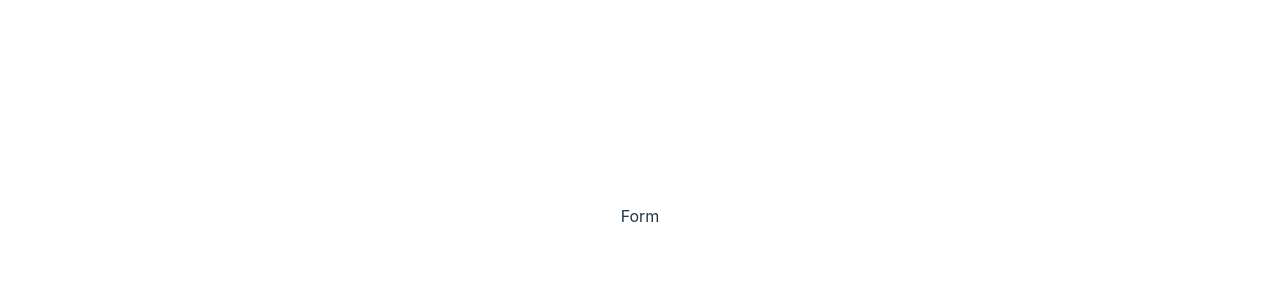
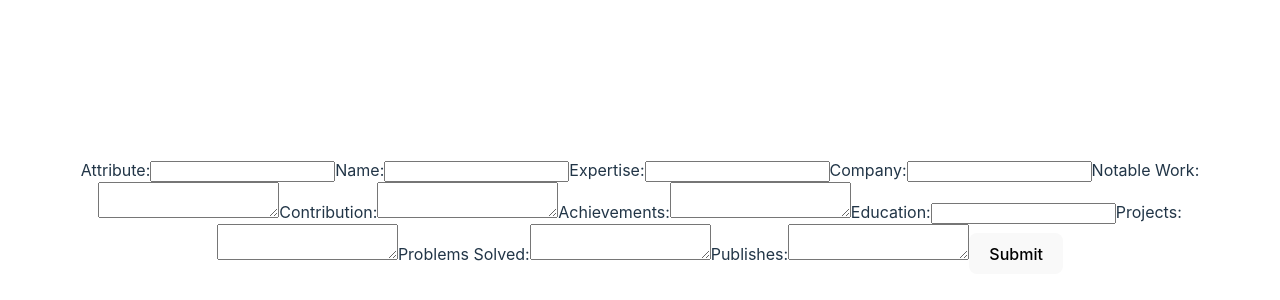
Before and after one commit to kamran296/PR--Article-Writer, a React (Vite) app in the folder frontend/: page /article-form in a window 1280 px wide. Shown: the part 184-484 px from the top of the page. Built offline with nearby package versions, Linux system fonts and the light colour scheme.

Commit message:
Form feature added

```diff
--- a/frontend/src/pages/Form/Form.jsx
+++ b/frontend/src/pages/Form/Form.jsx
@@ -1,7 +1,173 @@
-import React from "react";
+import React, { useState } from "react";
 
 const Form = () => {
-  return <div>Form</div>;
+  const [formData, setFormData] = useState({
+    attribute: "",
+    name: "",
+    expertise: "",
+    company: "",
+    notableWork: "",
+    contribution: "",
+    achievements: "",
+    education: "",
+    projects: "",
+    problemsSolved: "",
+    publishes: "",
+  });
+
+  const handleChange = (e) => {
+    const { name, value } = e.target;
+    setFormData({
+      ...formData,
+      [name]: value,
+    });
+  };
+  const [generatedArticle, setGeneratedArticle] = useState("");
+  const handleSubmit = async (e) => {
+    e.preventDefault();
+    console.log("Generating article");
+    try {
+      const response = await fetch(
+        "http://localhost:5000/api/v1/ArticelWriter/articleForm",
+        {
+          method: "POST",
+          headers: {
+            "Content-Type": "application/json",
+          },
+          body: JSON.stringify(formData),
+        }
+      );
+      const data = await response.json();
+      console.log(data);
+      const generatedArticleText =
+        data.choices && data.choices[0] && data.choices[0].message
+          ? data.choices[0].message.content
+          : "";
+
+      setGeneratedArticle(generatedArticleText);
+    } catch (error) {
+      console.error("Error:", error);
+    }
+  };
+
+  return (
+    <>
+      <div>
+        <form onSubmit={handleSubmit}>
+          <label>
+            Attribute:
+            <input
+              type="text"
+              name="attribute"
+              value={formData.attribute}
+              onChange={handleChange}
+            />
+          </label>
+
+          <label>
+            Name:
+            <input
+              type="text"
+              name="name"
+              value={formData.name}
+              onChange={handleChange}
+            />
+          </label>
+
+          <label>
+            Expertise:
+            <input
+              type="text"
+              name="expertise"
+              value={formData.expertise}
+              onChange={handleChange}
+            />
+          </label>
+
+          <label>
+            Company:
+            <input
+              type="text"
+              name="company"
+              value={formData.company}
+              onChange={handleChange}
+            />
+          </label>
+
+          <label>
+            Notable Work:
+            <textarea
+              name="notableWork"
+              value={formData.notableWork}
+              onChange={handleChange}
+            />
+          </label>
+
+          <label>
+            Contribution:
+            <textarea
+              name="contribution"
+              value={formData.contribution}
+              onChange={handleChange}
+            />
+          </label>
+
+          <label>
+            Achievements:
+            <textarea
+              name="achievements"
+              value={formData.achievements}
+              onChange={handleChange}
+            />
+          </label>
+
+          <label>
+            Education:
+            <input
+              type="text"
+              name="education"
+              value={formData.education}
+              onChange={handleChange}
+            />
+          </label>
+
+          <label>
+            Projects:
+            <textarea
+              name="projects"
+              value={formData.projects}
+              onChange={handleChange}
+            />
+          </label>
+
+          <label>
+            Problems Solved:
+            <textarea
+              name="problemsSolved"
+              value={formData.problemsSolved}
+              onChange={handleChange}
+            />
+          </label>
+
+          <label>
+            Publishes:
+            <textarea
+              name="publishes"
+              value={formData.publishes}
+              onChange={handleChange}
+            />
+          </label>
+          <button type="submit">Submit</button>
+        </form>
+        {generatedArticle && (
+          <div>
+            <h2>Generated Article:</h2>
+            <p>{generatedArticle}</p>
+          </div>
+        )}
+      </div>
+    </>
+  );
 };
 
 export default Form;
--- a/frontend/src/pages/Home/Home.jsx
+++ b/frontend/src/pages/Home/Home.jsx
@@ -42,7 +42,7 @@ const Home = () => {
   };
   return (
     <div>
-      <div className="App">
+      <div className="App1">
         <h1>AI Article Generator</h1>
         <form>
           <label>Prompt:</label>
```
Also changed, not shown: 2 other files (tests, documents, lock files or other folders).
